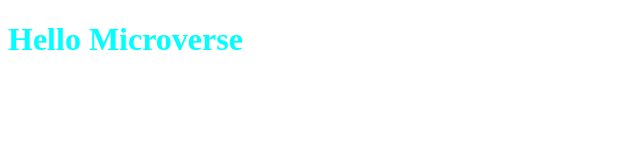
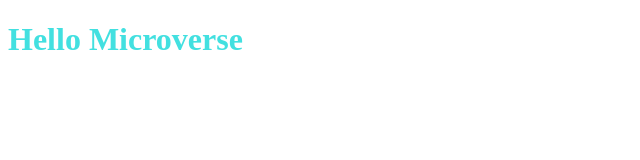
Before and after one commit to Ejikeokegbe/Hello-Microverse-Page, a website: page index.html in a window 1280 px wide. Shown: the whole page, without its empty margins (0-640 px from the left). Drawn offline with Linux system fonts and the light colour scheme.

Commit message:
add .stylelintrc.json for good styleling, and modified package lock.json and .json

```diff
--- a/package.json
+++ b/package.json
@@ -10,6 +10,10 @@
   "author": "",
   "license": "ISC",
   "devDependencies": {
-    "hint": "^7.1.8"
+    "hint": "^7.1.8",
+    "stylelint": "^13.13.1",
+    "stylelint-config-standard": "^21.0.0",
+    "stylelint-csstree-validator": "^1.9.0",
+    "stylelint-scss": "^3.21.0"
   }
 }
--- a/style.css
+++ b/style.css
@@ -1,3 +1,3 @@
 .header {
-    color: aqua;
+  color: rgb(66, 224, 224);
 }
```
Also changed, not shown: .stylelintrc.json (added), 1 other file.
